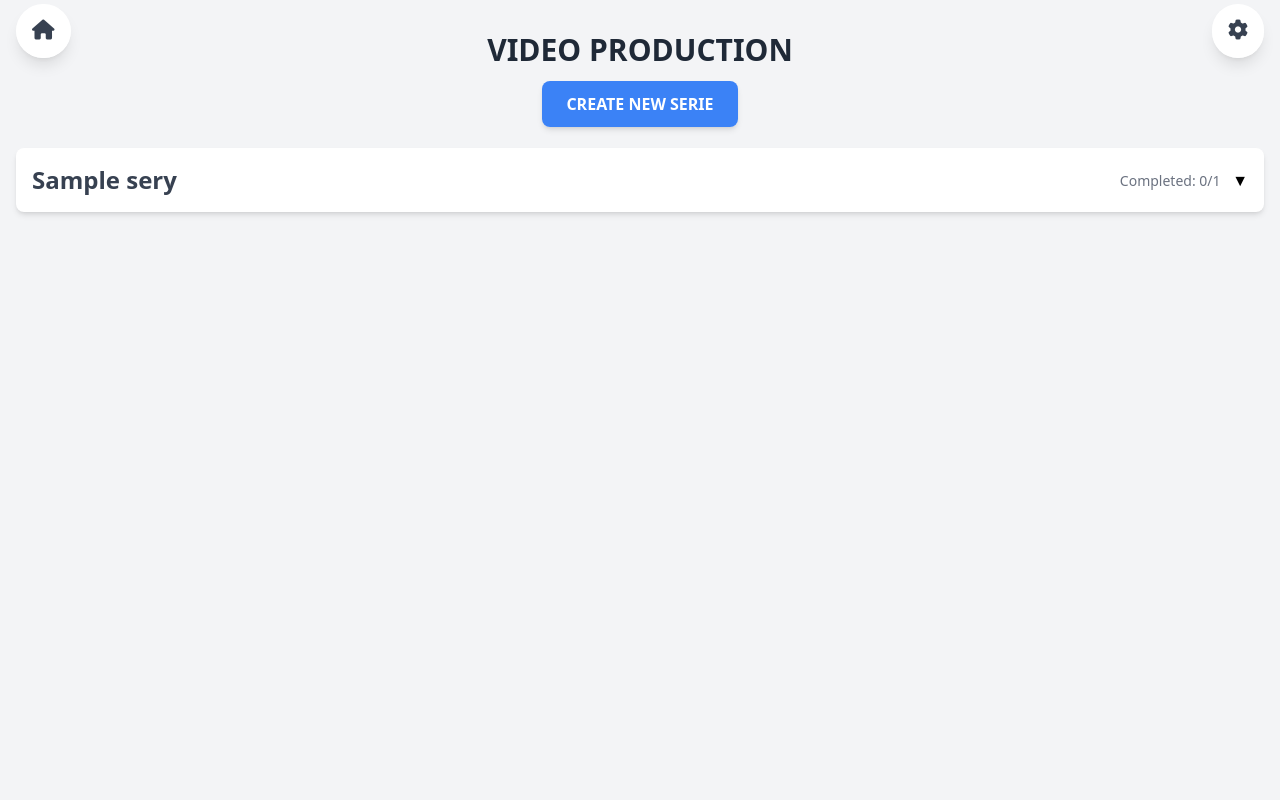
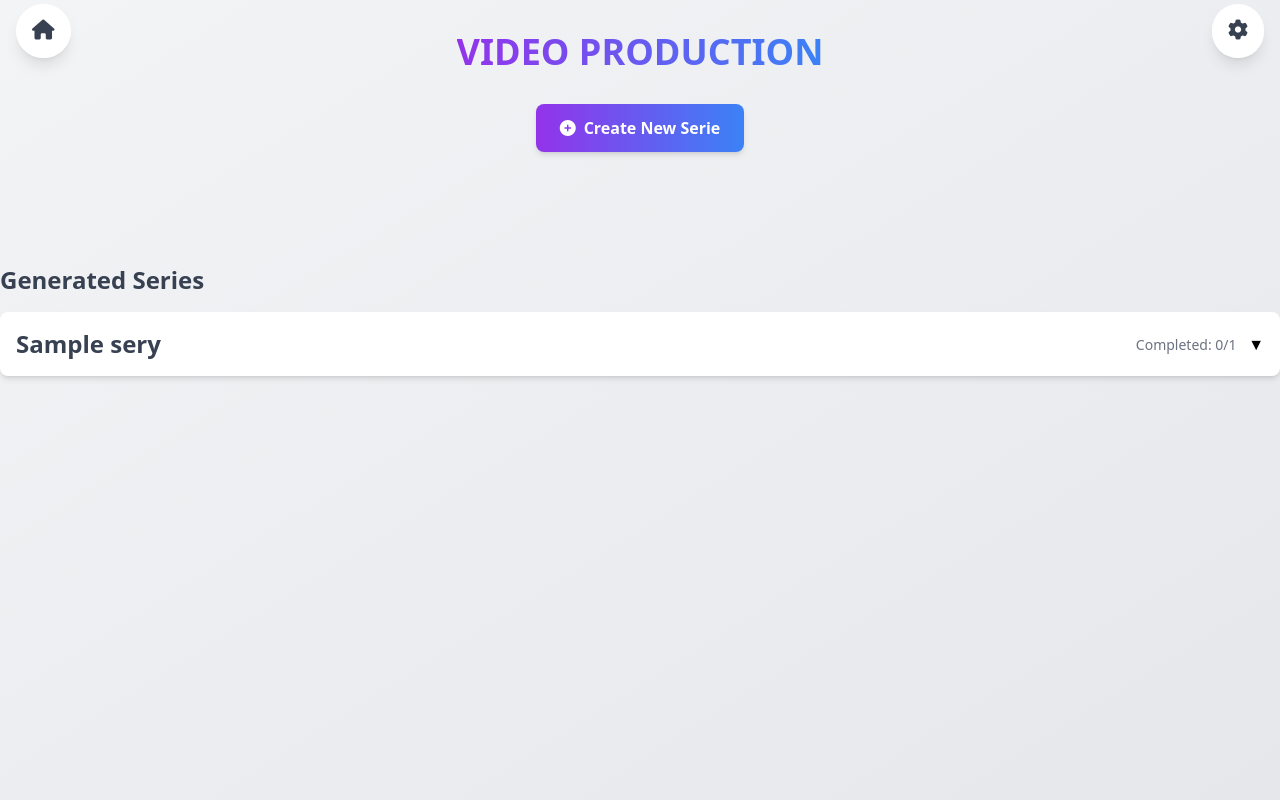
Before and after one commit to Brunvelop/autovid, a FastAPI app: template templates/index.html in a window 1280 px wide. Run offline with FastAPI, Linux system fonts and the light colour scheme; the template is opened without the code that fills it: most values are stand-ins (such as "Sample title", 1, 10 or a date in 2020); parts of the project's set-up code (start-up, migrations or seed data) failed here and were passed over; some libraries are stand-ins or nearby versions.

Commit message:
UI: Enhance UI with gradient styling and improved visual hierarchy for video production
• Add gradient background to body • Style main title with gradient text • Update create button with icon and gradient • Improve series section organization • Adjust spacing and typography

```diff
--- a/templates/components/create_new_serie_button.html
+++ b/templates/components/create_new_serie_button.html
@@ -1,5 +1,6 @@
 <div class="mb-8 text-center">
-    <a href="/create/serie" class="bg-blue-500 hover:bg-blue-700 text-white font-bold py-3 px-6 rounded-lg shadow-md transition duration-300 ease-in-out transform hover:-translate-y-1 hover:scale-110">
-        CREATE NEW SERIE
+    <a href="/create/serie" class="bg-gradient-to-r from-purple-600 to-blue-500 hover:from-purple-700 hover:to-blue-600 text-white font-bold py-3 px-6 rounded-lg shadow-md transition duration-300 ease-in-out transform hover:-translate-y-1 hover:scale-105 inline-flex items-center">
+        <i class="fas fa-plus-circle mr-2"></i>
+        Create New Serie
     </a>
 </div>
--- a/templates/index.html
+++ b/templates/index.html
@@ -1,14 +1,22 @@
 {% include 'components/head.html' %}
-<body class="bg-gray-100 min-h-screen">
+<body class="bg-gradient-to-br from-gray-100 to-gray-200 min-h-screen">
     {% include 'components/navbar.html' %}
     <div class="container mx-auto px-4 py-8">
-        <h1 class="text-3xl font-bold mb-6 text-center text-gray-800">VIDEO PRODUCTION</h1>
+        <h1 class="text-4xl font-bold mb-8 text-center text-gray-800">
+            <span class="bg-clip-text text-transparent bg-gradient-to-r from-purple-600 to-blue-500">
+                VIDEO PRODUCTION
+            </span>
+        </h1>
         {% include 'components/create_new_serie_button.html' %}
+    </div>
 
         {% if global_status %}
-            {% for serie_name, videos in global_status.series.items() %}
-                {% include 'components/serie_production.html' %}
-            {% endfor %}
+            <div class="mt-12">
+                <h2 class="text-2xl font-semibold mb-4 text-gray-700">Generated Series</h2>
+                {% for serie_name, videos in global_status.series.items() %}
+                    {% include 'components/serie_production.html' %}
+                {% endfor %}
+            </div>
         {% endif %}
     </div>
 </body>
```
